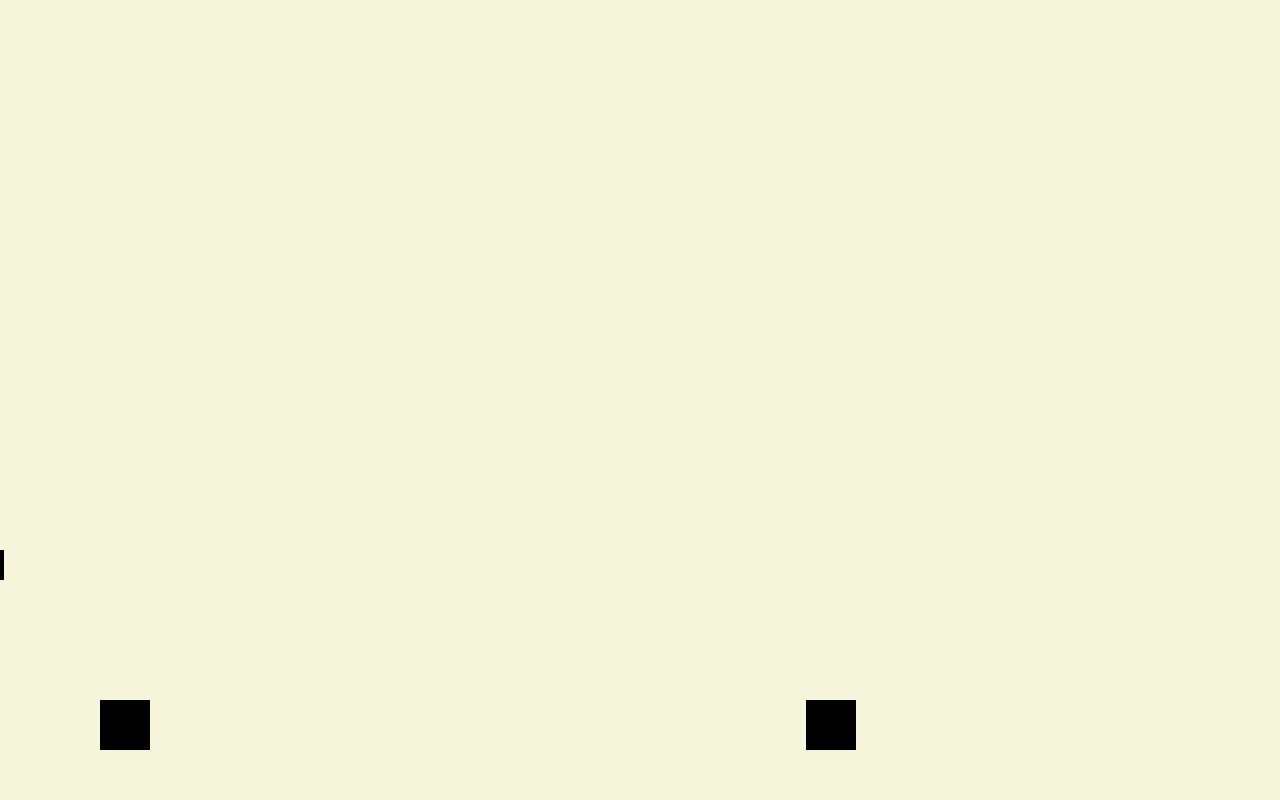
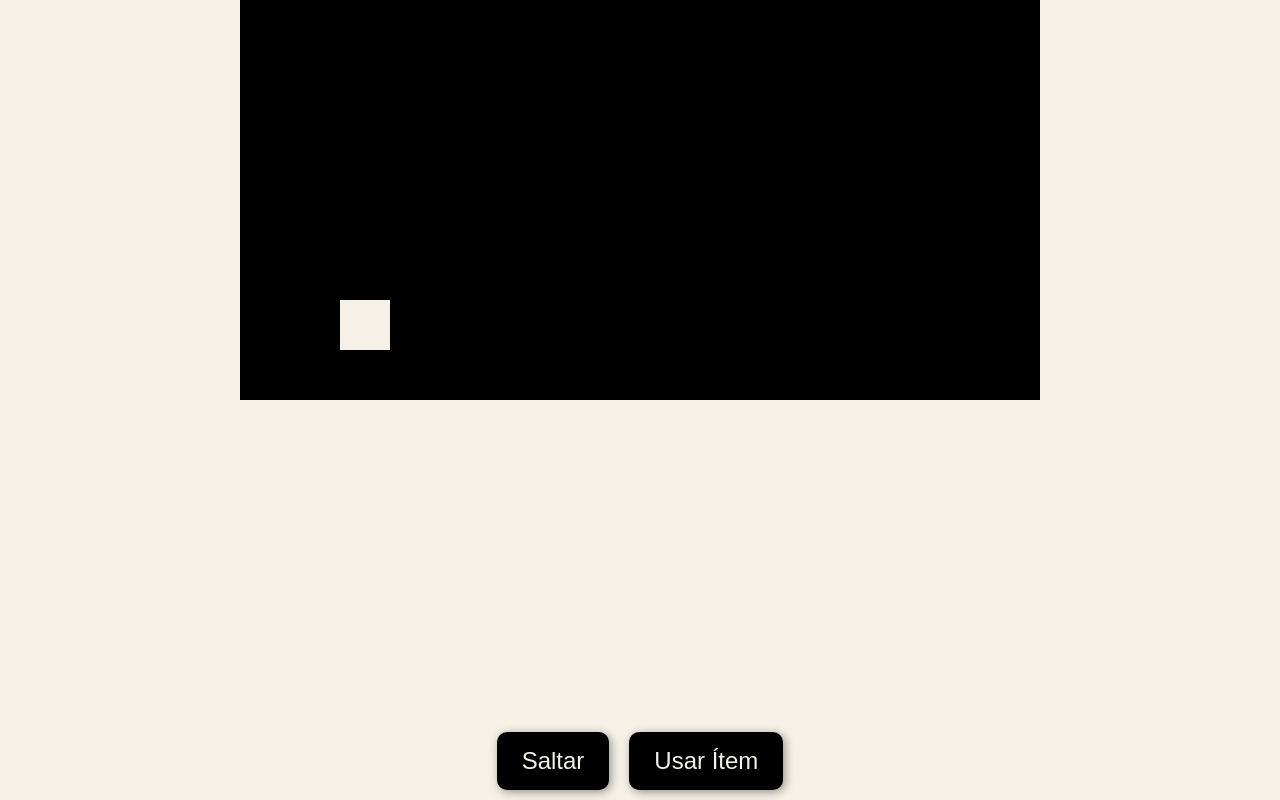
Before and after one commit to juliagirones/Metu, a plain HTML site: page index.html in a window 1280 px wide. Drawn offline with Linux system fonts and the light colour scheme.

Commit message:
index.html

```diff
--- a/index.html
+++ b/index.html
@@ -2,124 +2,114 @@
 <head>
   <meta charset="UTF-8" />
   <meta name="viewport" content="width=device-width, initial-scale=1.0" />
-  <title>Metu Prototype</title>
+  <title>Metu</title>
   <style>
     body {
       margin: 0;
-      background-color: #f5f5dc; /* beige claro */
+      background-color: #f5f1e6; /* color crema/beige */
       overflow: hidden;
-    }
-    canvas {
-      display: block;
-      background-color: #f5f5dc;
-    }
+      font-family: sans-serif;
+    }canvas {
+  display: block;
+  background: #000;
+  margin: 0 auto;
+}
+
+.controls {
+  position: fixed;
+  bottom: 10px;
+  left: 0;
+  width: 100%;
+  display: flex;
+  justify-content: center;
+  gap: 20px;
+  z-index: 10;
+}
+
+.controls button {
+  font-size: 1.5rem;
+  padding: 15px 25px;
+  border: none;
+  border-radius: 10px;
+  background-color: #000;
+  color: #f5f1e6;
+  box-shadow: 2px 2px 10px rgba(0,0,0,0.4);
+}
+
+.controls button:active {
+  background-color: #333;
+}
+
   </style>
 </head>
 <body>
-  <canvas id="gameCanvas"></canvas>  <script>
-    const canvas = document.getElementById("gameCanvas");
-    const ctx = canvas.getContext("2d");
-    canvas.width = window.innerWidth;
-    canvas.height = window.innerHeight;
+  <canvas id="gameCanvas" width="800" height="400"></canvas>  <div class="controls">
+    <button id="jumpBtn">Saltar</button>
+    <button id="itemBtn">Usar Ítem</button>
+  </div>  <script>
+    const canvas = document.getElementById('gameCanvas');
+    const ctx = canvas.getContext('2d');
 
-    let ground = canvas.height - 100;
-    let gravity = 1;
-
-    const metu = {
+    let player = {
       x: 100,
-      y: ground,
+      y: 300,
       width: 50,
       height: 50,
       velocityY: 0,
-      jumping: false,
-      color: "black"
+      jumpForce: 15,
+      grounded: true,
+      color: '#f5f1e6',
     };
 
-    const obstacle = {
-      x: canvas.width,
-      y: ground,
-      width: 50,
-      height: 50,
-      color: "black",
-      speed: 6
-    };
+    let gravity = 0.8;
+    let isUsingItem = false;
 
-    const wingItem = {
-      x: canvas.width + 500,
-      y: ground - 150,
-      width: 30,
-      height: 30,
-      color: "black",
-      collected: false
-    };
+    function update() {
+      player.velocityY += gravity;
+      player.y += player.velocityY;
 
-    let wingsActive = false;
-    let wingsTimer = 0;
+      if (player.y >= 300) {
+        player.y = 300;
+        player.velocityY = 0;
+        player.grounded = true;
+      }
+    }
 
-    function drawRect(obj) {
-      ctx.fillStyle = obj.color;
-      ctx.fillRect(obj.x, obj.y, obj.width, obj.height);
+    function draw() {
+      ctx.fillStyle = '#000';
+      ctx.fillRect(0, 0, canvas.width, canvas.height);
+
+      ctx.fillStyle = player.color;
+      ctx.fillRect(player.x, player.y, player.width, player.height);
     }
 
     function gameLoop() {
-      ctx.clearRect(0, 0, canvas.width, canvas.height);
-
-      // Wings effect
-      if (wingsActive) {
-        metu.color = "#333";
-        metu.velocityY = -10;
-        wingsTimer--;
-        if (wingsTimer <= 0) {
-          wingsActive = false;
-        }
-      } else {
-        metu.color = "black";
-        if (metu.y < ground) {
-          metu.velocityY += gravity;
-        } else {
-          metu.y = ground;
-          metu.velocityY = 0;
-          metu.jumping = false;
-        }
-      }
-
-      metu.y += metu.velocityY;
-
-      // Move obstacle
-      obstacle.x -= obstacle.speed;
-      if (obstacle.x + obstacle.width < 0) obstacle.x = canvas.width;
-
-      // Move item
-      if (!wingItem.collected) {
-        wingItem.x -= obstacle.speed;
-        if (wingItem.x + wingItem.width < 0) wingItem.x = canvas.width + 500;
-
-        // Collision with player
-        if (
-          metu.x < wingItem.x + wingItem.width &&
-          metu.x + metu.width > wingItem.x &&
-          metu.y < wingItem.y + wingItem.height &&
-          metu.y + metu.height > wingItem.y
-        ) {
-          wingItem.collected = true;
-          wingsActive = true;
-          wingsTimer = 60; // lasts 1 second
-        }
-      }
-
-      // Draw everything
-      drawRect(metu);
-      drawRect(obstacle);
-      if (!wingItem.collected) drawRect(wingItem);
-
+      update();
+      draw();
       requestAnimationFrame(gameLoop);
     }
 
-    document.addEventListener("keydown", (e) => {
-      if (e.code === "Space" && !metu.jumping && !wingsActive) {
-        metu.velocityY = -20;
-        metu.jumping = true;
+    function jump() {
+      if (player.grounded) {
+        player.velocityY = -player.jumpForce;
+        player.grounded = false;
       }
+    }
+
+    function useItem() {
+      // Aquí agregarás lógica para usar ítems más adelante
+      console.log('Usando ítem...');
+      isUsingItem = true;
+      setTimeout(() => isUsingItem = false, 1000);
+    }
+
+    document.getElementById('jumpBtn').addEventListener('click', jump);
+    document.getElementById('itemBtn').addEventListener('click', useItem);
+
+    // Controles con teclado también (por si juega desde compu)
+    document.addEventListener('keydown', (e) => {
+      if (e.code === 'Space') jump();
+      if (e.code === 'KeyE') useItem();
     });
 
     gameLoop();
```
